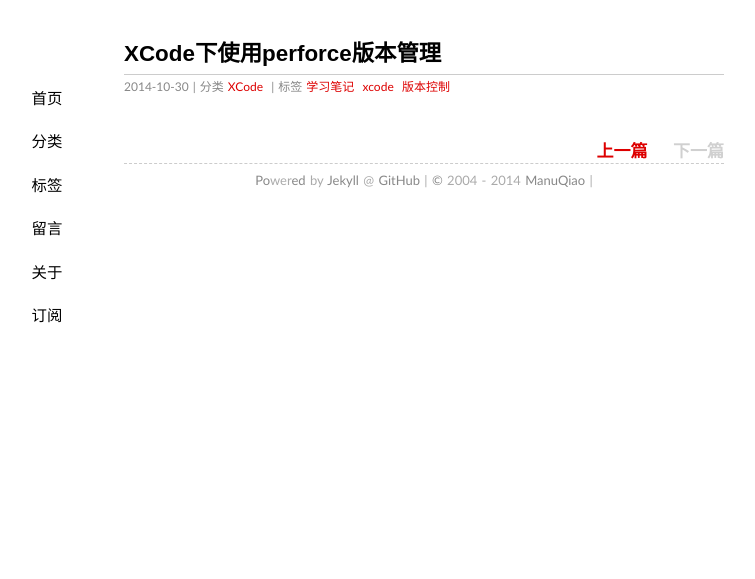
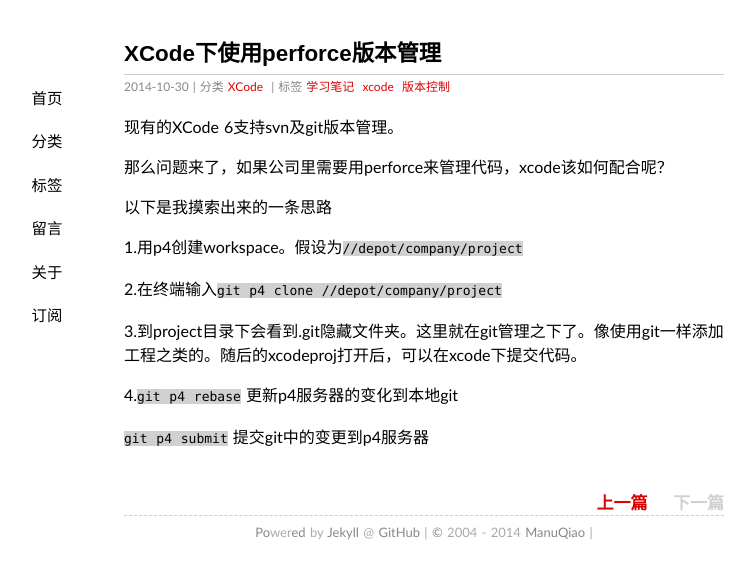
Before and after one commit to manuqiao/manuqiao.github.io, a Jekyll site: the page built from _posts/2014-10-30-xcode_p4.md, in a window 1280 px wide. Shown: the top 579 px of the page, without its empty margins (216-971 px from the left). Built offline with Jekyll 4.4.1, drawn with Linux system fonts in a browser that asks for light colours; some web fonts are replaced; Markdown is read by kramdown in place of the engine named in the settings; comment, search, counter and statistics services are not loaded.

Commit message:
更新文章

```diff
--- a/_posts/2014-10-30-xcode_p4.md
+++ b/_posts/2014-10-30-xcode_p4.md
@@ -5,3 +5,19 @@
 categories: XCode
 tags: 学习笔记 xcode 版本控制
 ---
+
+现有的XCode 6支持svn及git版本管理。
+
+那么问题来了，如果公司里需要用perforce来管理代码，xcode该如何配合呢？
+
+以下是我摸索出来的一条思路
+
+1.用p4创建workspace。假设为`//depot/company/project`
+
+2.在终端输入`git p4 clone //depot/company/project`
+
+3.到project目录下会看到.git隐藏文件夹。这里就在git管理之下了。像使用git一样添加工程之类的。随后的xcodeproj打开后，可以在xcode下提交代码。
+
+4.`git p4 rebase` 更新p4服务器的变化到本地git
+
+`git p4 submit` 提交git中的变更到p4服务器
```
